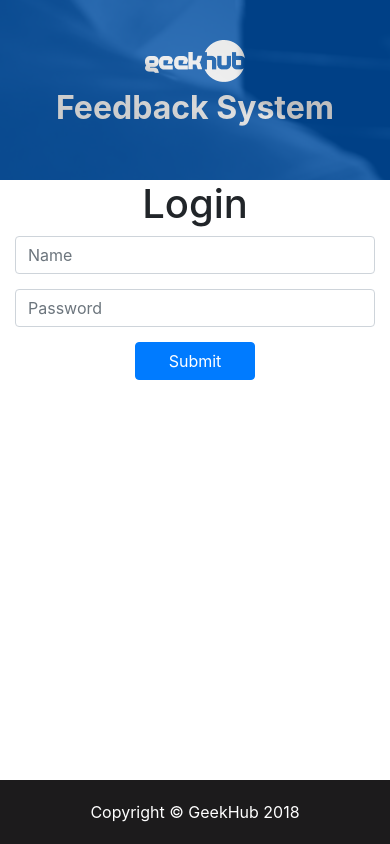
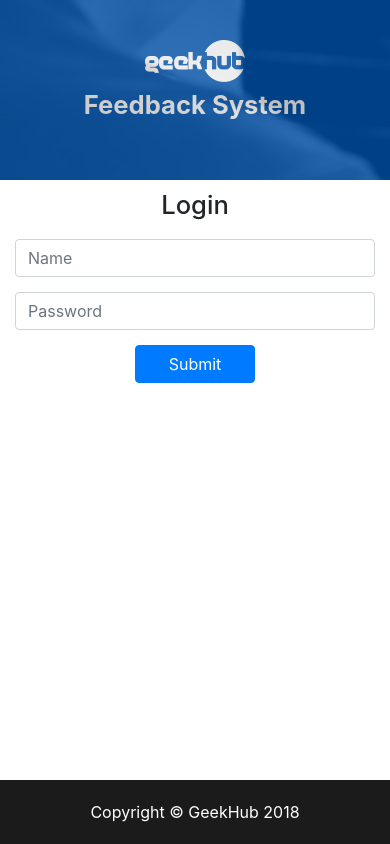
Before and after one commit to lyudmila-schastlyvets/geekhub-feedback-react, a React (Create React App) app: page /admin/login in a window 390 px wide. Built offline with nearby package versions, Linux system fonts and the light colour scheme.

Commit message:
fix style

```diff
--- a/src/App.css
+++ b/src/App.css
@@ -31,7 +31,13 @@
   line-height: 1em;
   font-weight: bold;
   text-align: center;
+  padding: 0;
 }
+
+h1 {
+  padding: 10px 0;
+}
+
 
 .App-intro {
   font-size: large;
@@ -149,6 +155,7 @@ a.color-btn {
 
 .routes {
   min-height: calc(100vh - 244px);
+  padding-bottom: 10px;
 }
 
 .footer {
@@ -177,8 +184,21 @@ textarea.form-control {
     font-size: 2em;
   }
 
+  h1 {
+    font-size: 1.6em !important;
+  }
+
+  h2 {
+    font-size: 1.5em !important;
+  }
+
+  h3 {
+    font-size: 1em !important;
+  }
+
   .narcissus_17w311v {
     left: 18% !important;
+    width: 80% !important;
   }
 }
 
@@ -186,6 +206,7 @@ textarea.form-control {
   .narcissus_17w311v {
     padding: 10px !important;
     left: 15% !important;
+    width: 85% !important;
   }
 
   .rt-table {
--- a/src/components/FormTeacher.js
+++ b/src/components/FormTeacher.js
@@ -156,7 +156,7 @@ class FormTeacher extends Component {
     render() {
         return (
             <div>
-                <h3>Teacher form</h3>
+                <h2>Teacher form</h2>
                 <form className='teacher-form'>
                     <input
                         className='required form-control'
```
